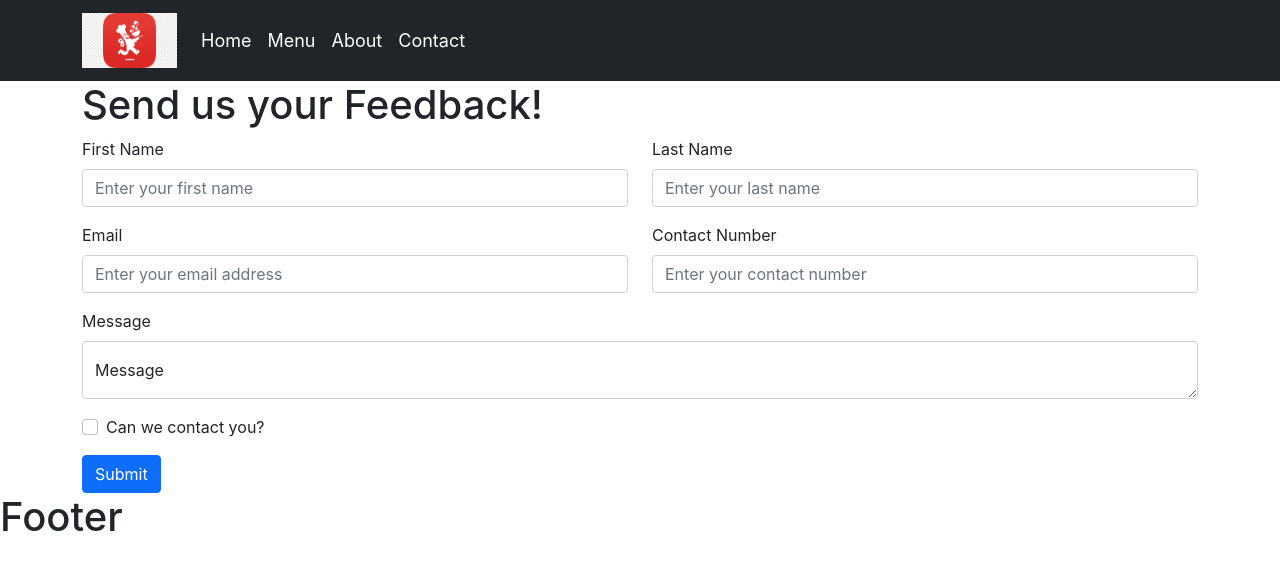
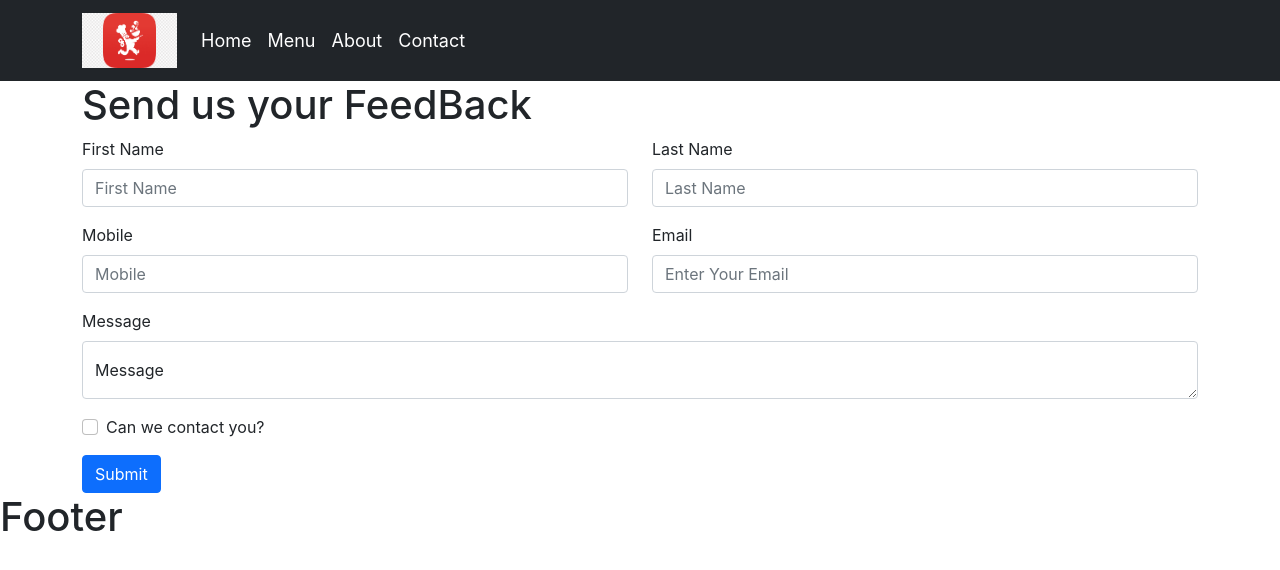
Before and after one commit to Kshitij27Kumar/ReactRestaurantApp, a React (Create React App) app: page /contact in a window 1280 px wide. Shown: the top 570 px of the page. Built offline with nearby package versions, Linux system fonts and the light colour scheme; the HTML template or start-up script is replaced by a standard one.

Commit message:
Contact form Handling functions

```diff
--- a/src/components/body/Contact.jsx
+++ b/src/components/body/Contact.jsx
@@ -7,20 +7,54 @@ import {
   Col,
   FloatingLabel,
 } from 'react-bootstrap'
+
 export class Contact extends Component {
+  constructor() {
+    super()
+    this.state = {
+      firstname: '',
+      lastname: '',
+      mobile: '',
+      email: '',
+      agree: false,
+      message: '',
+    }
+  }
+
+  handleInputChange = (event) => {
+    const value =
+      event.target.type === 'checkbox'
+        ? event.target.checked
+        : event.target.value
+    const name = event.target.name
+    this.setState({
+      [name]: value,
+    })
+  }
+
+  handleSubmit = (event) => {
+    console.log(this.state)
+    event.preventDefault()
+  }
+
   render() {
+    document.title = 'Contact Page'
     return (
       <div>
         <Fragment>
           <Container>
-            <h1>Send us your Feedback!</h1>
-            <Form>
+            <h1>Send us your FeedBack</h1>
+
+            <Form onSubmit={this.handleSubmit}>
               <Row className='mb-3'>
                 <Form.Group as={Col}>
                   <Form.Label>First Name</Form.Label>
                   <Form.Control
                     type='text'
-                    placeholder='Enter your first name'
+                    name='firstname'
+                    placeholder='First Name'
+                    value={this.state.firstname}
+                    onChange={this.handleInputChange}
                   />
                 </Form.Group>
 
@@ -28,25 +62,34 @@ export class Contact extends Component {
                   <Form.Label>Last Name</Form.Label>
                   <Form.Control
                     type='text'
-                    placeholder='Enter your last name'
+                    name='lastname'
+                    placeholder='Last Name'
+                    value={this.state.lastname}
+                    onChange={this.handleInputChange}
                   />
                 </Form.Group>
               </Row>
 
               <Row className='mb-3'>
                 <Form.Group as={Col}>
-                  <Form.Label>Email</Form.Label>
+                  <Form.Label>Mobile</Form.Label>
                   <Form.Control
-                    type='email'
-                    placeholder='Enter your email address'
+                    type='number'
+                    name='mobile'
+                    placeholder='Mobile'
+                    value={this.state.mobile}
+                    onChange={this.handleInputChange}
                   />
                 </Form.Group>
 
                 <Form.Group as={Col}>
-                  <Form.Label>Contact Number</Form.Label>
+                  <Form.Label>Email</Form.Label>
                   <Form.Control
-                    type='number'
-                    placeholder='Enter your contact number'
+                    type='email'
+                    name='email'
+                    placeholder='Enter Your Email'
+                    value={this.state.email}
+                    onChange={this.handleInputChange}
                   />
                 </Form.Group>
               </Row>
@@ -59,12 +102,21 @@ export class Contact extends Component {
               >
                 <Form.Control
                   as='textarea'
+                  name='message'
                   placeholder='Leave your feedback here'
+                  value={this.state.message}
+                  onChange={this.handleInputChange}
                 />
               </FloatingLabel>
 
               <Form.Group className='mb-3' id='formGridCheckbox'>
-                <Form.Check type='checkbox' label='Can we contact you?' />
+                <Form.Check
+                  type='checkbox'
+                  name='agree'
+                  label='Can we contact you?'
+                  checked={this.state.agree}
+                  onChange={this.handleInputChange}
+                />
               </Form.Group>
 
               <Button variant='primary' type='submit'>
```
